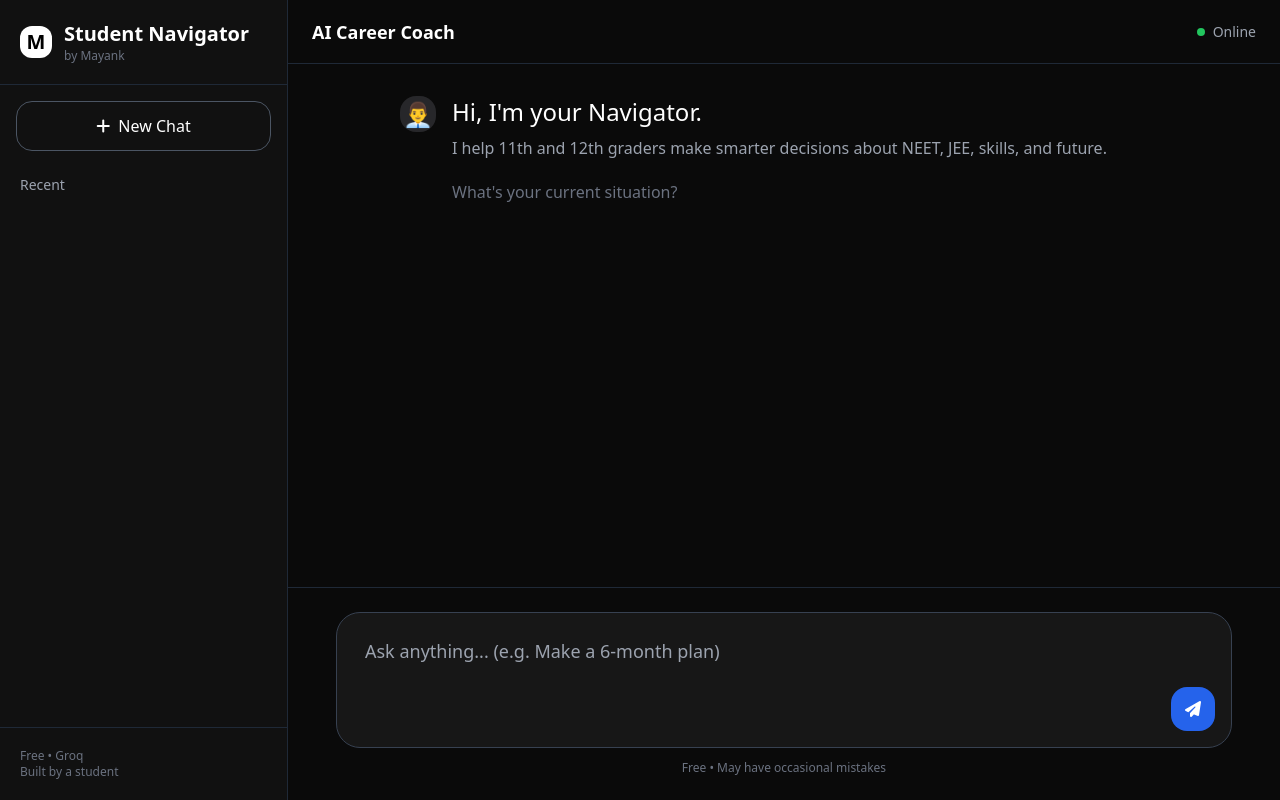
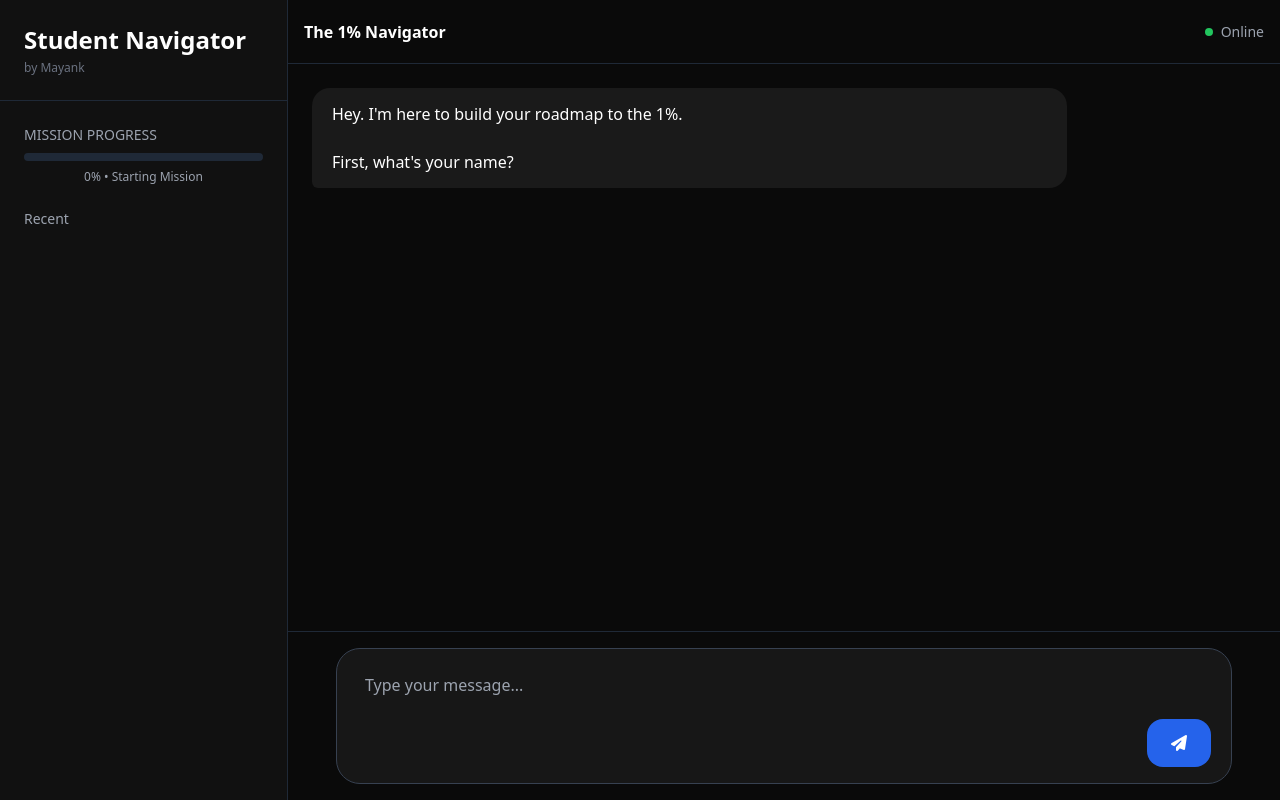
Before and after one commit to mayankraj302/AI-guidance-system, a Flask app: page / in a window 1280 px wide. Run offline with Flask 3, Linux system fonts and the light colour scheme; some libraries are stand-ins or nearby versions.

Commit message:
Update index.html

```diff
--- a/templates/index.html
+++ b/templates/index.html
@@ -8,175 +8,175 @@
   <link rel="stylesheet" href="https://cdnjs.cloudflare.com/ajax/libs/font-awesome/6.6.0/css/all.min.css">
   <style>
     body { background: #0a0a0a; }
-    .chat-window { height: calc(100vh - 130px); }
-    @media (max-width: 768px) {
-      .chat-window { height: calc(100vh - 110px); }
-    }
-    .ai-bubble { background: #1a1a1a; border-radius: 18px 18px 18px 4px; }
-    .user-bubble { background: #2563eb; color: white; border-radius: 18px 18px 4px 18px; }
+    .chat-window { height: calc(100vh - 180px); }
+    @media (max-width: 768px) { .chat-window { height: calc(100vh - 160px); } }
+    .ai-bubble { background: #1a1a1a; border-radius: 18px 18px 18px 6px; }
+    .user-bubble { background: #2563eb; color: white; border-radius: 18px 18px 6px 18px; }
   </style>
 </head>
 <body class="text-white">
 
   <div class="flex h-screen flex-col md:flex-row">
 
-    <!-- Sidebar (Hidden on mobile by default) -->
-    <div id="sidebar" class="hidden md:flex w-72 bg-[#111111] border-r border-gray-800 flex-col">
-      <div class="p-5 border-b border-gray-800">
+    <!-- Sidebar -->
+    <div class="hidden md:flex w-72 bg-[#111111] border-r border-gray-800 flex-col">
+      <div class="p-6 border-b border-gray-800">
+        <h1 class="text-2xl font-semibold">Student Navigator</h1>
+        <p class="text-xs text-gray-500 mt-1">by Mayank</p>
+      </div>
+
+      <div class="p-6">
+        <div class="text-sm text-gray-400 mb-2">MISSION PROGRESS</div>
+        <div class="h-2 bg-gray-800 rounded-full overflow-hidden">
+          <div id="progress-bar" class="h-2 bg-blue-600 rounded-full w-0 transition-all"></div>
+        </div>
+        <p id="progress-text" class="text-xs text-gray-400 mt-2 text-center">0% • Starting Mission</p>
+      </div>
+
+      <div class="px-6 text-gray-400 text-sm">Recent</div>
+      <div class="flex-1 p-4 overflow-y-auto text-sm" id="history"></div>
+    </div>
+
+    <!-- Main Chat -->
+    <div class="flex-1 flex flex-col">
+      <!-- Top Bar -->
+      <div class="h-16 bg-[#0a0a0a] border-b border-gray-800 px-4 flex items-center justify-between">
         <div class="flex items-center gap-3">
-          <div class="w-8 h-8 bg-white text-black rounded-xl flex items-center justify-center font-bold text-xl">M</div>
-          <div>
-            <h1 class="text-xl font-semibold">Student Navigator</h1>
-            <p class="text-xs text-gray-500">by Mayank</p>
-          </div>
+          <button onclick="toggleMobileMenu()" class="md:hidden text-xl"><i class="fas fa-bars"></i></button>
+          <h2 class="font-semibold">The 1% Navigator</h2>
+        </div>
+        <div class="text-sm text-gray-400 flex items-center gap-2">
+          <span class="w-2 h-2 bg-green-500 rounded-full"></span> Online
         </div>
       </div>
 
-      <div class="p-4">
-        <button onclick="newChat()"
-                class="w-full border border-gray-600 hover:border-white py-3 rounded-2xl font-medium flex items-center justify-center gap-2">
-          <i class="fas fa-plus"></i> New Chat
-        </button>
-      </div>
+      <!-- Chat Area -->
+      <div id="chat-window" class="flex-1 overflow-y-auto p-4 md:p-6 chat-window space-y-6 bg-[#0a0a0a]"></div>
 
-      <div class="px-5 py-2 text-gray-400 text-sm">Recent</div>
-      <div class="flex-1 overflow-y-auto px-3 text-sm" id="history"></div>
-
-      <div class="p-5 border-t border-gray-800 text-xs text-gray-500">
-        Free • Groq<br>
-        Built by a student
-      </div>
-    </div>
-
-    <!-- Main Chat Area -->
-    <div class="flex-1 flex flex-col">
-
-      <!-- Top Navbar -->
-      <div class="h-14 md:h-16 bg-[#0a0a0a] border-b border-gray-800 px-4 md:px-6 flex items-center justify-between">
-        <div class="flex items-center gap-3">
-          <button onclick="toggleSidebar()" class="md:hidden text-2xl">
-            <i class="fas fa-bars"></i>
-          </button>
-          <h2 class="font-semibold text-lg">AI Career Coach</h2>
-        </div>
-        <div class="flex items-center gap-2 text-xs md:text-sm text-gray-400">
-          <span class="w-2 h-2 bg-green-500 rounded-full"></span>
-          Online
-        </div>
-      </div>
-
-      <!-- Chat Messages -->
-      <div id="chat-window" class="flex-1 overflow-y-auto p-4 md:p-8 chat-window space-y-6 bg-[#0a0a0a]">
-
-        <!-- Welcome Message -->
-        <div class="max-w-3xl mx-auto">
-          <div class="flex gap-4">
-            <div class="w-9 h-9 bg-zinc-800 rounded-2xl flex items-center justify-center text-2xl flex-shrink-0">👨‍💼</div>
-            <div>
-              <p class="text-xl md:text-2xl font-medium">Hi, I'm your Navigator.</p>
-              <p class="text-gray-400 mt-2 text-[15px] md:text-base">
-                I help 11th and 12th graders make smarter decisions about NEET, JEE, skills, and future.
-              </p>
-              <p class="text-gray-500 mt-5">What's your current situation?</p>
-            </div>
-          </div>
-        </div>
-      </div>
-
-      <!-- Input Area -->
-      <div class="p-4 md:p-6 bg-[#0a0a0a] border-t border-gray-800">
+      <!-- Input -->
+      <div class="p-4 bg-[#0a0a0a] border-t border-gray-800">
         <div class="max-w-4xl mx-auto">
           <div class="bg-[#171717] rounded-3xl p-2 border border-gray-700">
-            <textarea
-              id="user-input"
-              rows="1"
-              placeholder="Ask anything... (e.g. Make a 6-month plan)"
-              class="w-full bg-transparent px-5 py-4 outline-none resize-none text-base md:text-lg max-h-40"
-              onkeydown="if(event.key === 'Enter' && !event.shiftKey){ event.preventDefault(); sendMessage(); }"></textarea>
+            <textarea id="user-input" rows="1"
+              placeholder="Type your message..."
+              class="w-full bg-transparent px-5 py-4 outline-none resize-none text-base"
+              onkeydown="if(event.key === 'Enter' && !event.shiftKey){ event.preventDefault(); send(); }"></textarea>
 
-            <div class="flex justify-end pr-2 pb-2">
-              <button onclick="sendMessage()"
-                      class="bg-blue-600 hover:bg-blue-500 w-11 h-11 flex items-center justify-center rounded-2xl transition-all">
+            <div class="flex justify-end pr-3 pb-2">
+              <button onclick="send()"
+                      class="bg-blue-600 hover:bg-blue-500 px-6 py-3 rounded-2xl">
                 <i class="fas fa-paper-plane"></i>
               </button>
             </div>
           </div>
-          <p class="text-center text-gray-500 text-xs mt-3">Free • May have occasional mistakes</p>
         </div>
       </div>
     </div>
   </div>
 
   <script>
-    function toggleSidebar() {
-      const sidebar = document.getElementById('sidebar');
-      sidebar.classList.toggle('hidden');
-      sidebar.classList.toggle('flex');
+    let step = 0;
+    let userData = JSON.parse(localStorage.getItem("ai_career_data")) || {};
+
+    const chat = document.getElementById("chat-window");
+    const input = document.getElementById("user-input");
+    const progressBar = document.getElementById("progress-bar");
+    const progressText = document.getElementById("progress-text");
+
+    function addMessage(text, sender) {
+      const div = document.createElement("div");
+      div.className = sender === "user"
+        ? "max-w-[80%] ml-auto"
+        : "max-w-[80%]";
+
+      div.innerHTML = sender === "user"
+        ? `<div class="user-bubble px-5 py-3.5">${text}</div>`
+        : `<div class="ai-bubble px-5 py-3.5">${text}</div>`;
+
+      chat.appendChild(div);
+      chat.scrollTop = chat.scrollHeight;
     }
 
-    async function sendMessage() {
-      const input = document.getElementById('user-input');
-      const message = input.value.trim();
-      if (!message) return;
+    function updateProgressBar(percent) {
+      progressBar.style.width = percent + "%";
+      progressText.textContent = percent + "% Complete";
+    }
 
-      const chatWindow = document.getElementById('chat-window');
+    function toggleMobileMenu() {
+      alert("Sidebar coming soon on mobile");
+    }
 
-      // User message
-      chatWindow.innerHTML += `
-        <div class="max-w-3xl ml-auto">
-          <div class="user-bubble px-5 py-3.5 inline-block">
-            ${message}
-          </div>
-        </div>
-      `;
+    // Initialize Chat
+    function initChat() {
+      chat.innerHTML = "";
+      if (userData.name && userData.interest) {
+        addMessage(`**System Rebooted.** Welcome back, <strong>${userData.name}</strong>.<br>What's the latest update on your <strong>${userData.interest}</strong> progress?`, "ai");
+        step = 4;
+        if (userData.progress) updateProgressBar(userData.progress);
+      } else {
+        setTimeout(() => {
+          addMessage("Hey. I'm here to build your roadmap to the 1%.<br><br>First, what's your name?", "ai");
+          step = 1;
+        }, 400);
+      }
+    }
 
-      chatWindow.scrollTop = chatWindow.scrollHeight;
-      const userMsg = message;
-      input.value = '';
+    async function send() {
+      const text = input.value.trim();
+      if (!text) return;
 
-      // Typing indicator
-      const typingId = 'typing-' + Date.now();
-      chatWindow.innerHTML += `
-        <div id="${typingId}" class="max-w-3xl">
-          <div class="flex gap-4">
-            <div class="w-9 h-9 bg-zinc-800 rounded-2xl flex items-center justify-center text-2xl">👨‍💼</div>
-            <div class="ai-bubble px-5 py-3.5">Thinking...</div>
-          </div>
-        </div>
-      `;
-      chatWindow.scrollTop = chatWindow.scrollHeight;
+      addMessage(text, "user");
+      input.value = "";
+
+      if (step === 1) {
+        userData.name = text;
+        addMessage(`Got it, <strong>${text}</strong>.<br>What career or skill do you want to dominate?`, "ai");
+        step = 2;
+        return;
+      }
+
+      if (step === 2) {
+        userData.interest = text;
+        addMessage(`Analyzing <strong>${text}</strong> path.<br>How do you feel about your current progress?<br>(e.g., lost, behind, average, grinding hard)`, "ai");
+        step = 3;
+        return;
+      }
+
+      // For step 3 and above → call backend
+      const thinking = document.createElement("div");
+      thinking.className = "max-w-[80%]";
+      thinking.innerHTML = `<div class="ai-bubble px-5 py-3.5"><i>Analyzing strategy...</i></div>`;
+      chat.appendChild(thinking);
+      chat.scrollTop = chat.scrollHeight;
 
       try {
-        const res = await fetch('/api/chat', {
-          method: 'POST',
-          headers: { 'Content-Type': 'application/json' },
-          body: JSON.stringify({ message: userMsg })
+        const res = await fetch("/guide", {
+          method: "POST",
+          headers: { "Content-Type": "application/json" },
+          body: JSON.stringify({
+            name: userData.name,
+            interest: userData.interest,
+            followup: text
+          })
         });
+
         const data = await res.json();
+        thinking.remove();
 
-        document.getElementById(typingId).remove();
+        userData.progress = data.progress || userData.progress || 25;
+        updateProgressBar(userData.progress);
+        localStorage.setItem("ai_career_data", JSON.stringify(userData));
 
-        chatWindow.innerHTML += `
-          <div class="max-w-3xl">
-            <div class="flex gap-4">
-              <div class="w-9 h-9 bg-zinc-800 rounded-2xl flex items-center justify-center text-2xl">👨‍💼</div>
-              <div class="ai-bubble px-5 py-3.5">${data.response || "Sorry, I couldn't process that."}</div>
-            </div>
-          </div>
-        `;
+        addMessage(data.response, "ai");
+        step = 4;
       } catch (e) {
-        document.getElementById(typingId).remove();
-        chatWindow.innerHTML += `<div class="text-red-400 pl-14">Connection error. Try again.</div>`;
+        thinking.remove();
+        addMessage("**Connection failed.** Check your backend.", "ai");
       }
-
-      chatWindow.scrollTop = chatWindow.scrollHeight;
     }
 
-    function newChat() {
-      if (confirm("Start new conversation?")) {
-        location.reload();
-      }
-    }
+    // Start the app
+    window.onload = initChat;
   </script>
 </body>
 </html>
```
